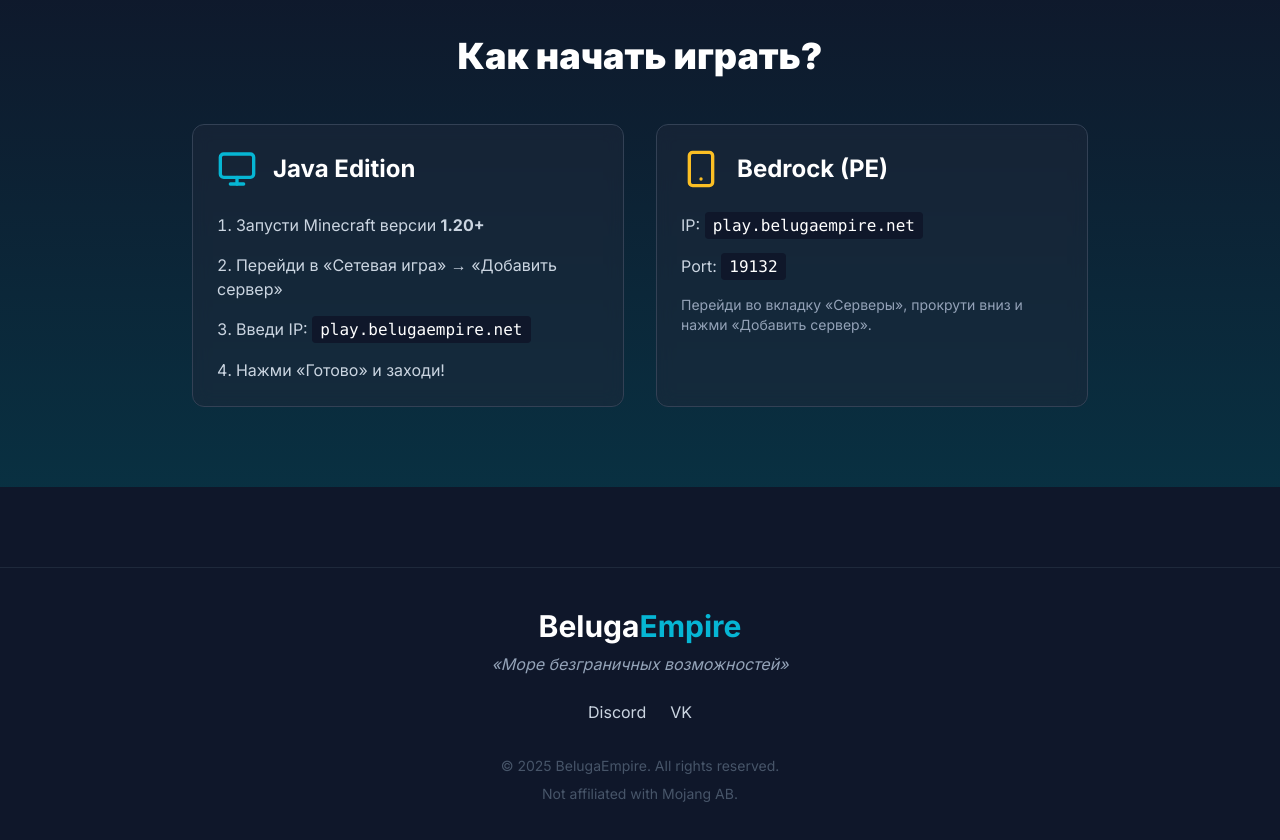
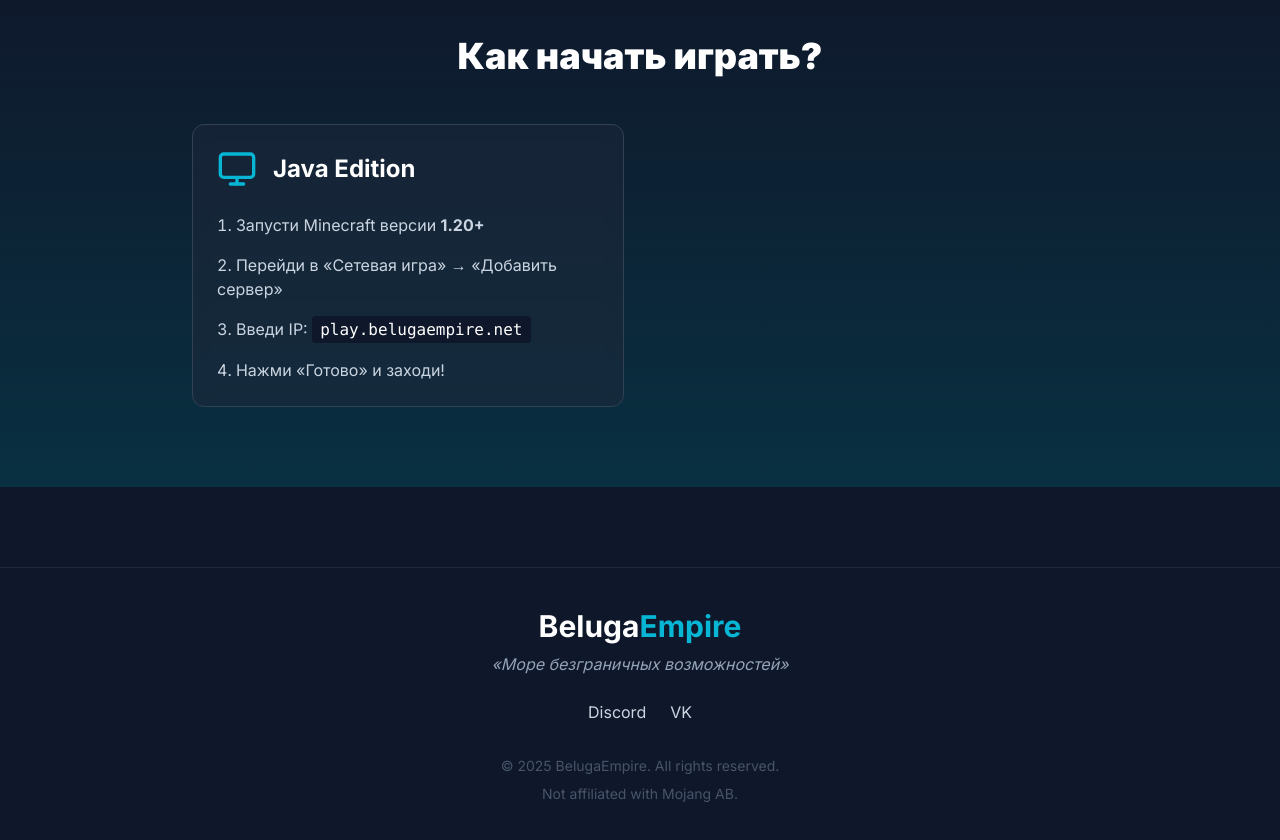
Before and after one commit to c0nfid/BelugaEmpire-Web, a React (Vite) app: page / in a window 1280 px wide. Shown: the part 4500-5340 px from the top of the page. Built offline with nearby package versions, Linux system fonts and the light colour scheme.

Commit message:
Remove Bedrock version support (unused)
Add Docker Compose

```diff
--- a/src/components/sections/HowToJoin.tsx
+++ b/src/components/sections/HowToJoin.tsx
@@ -1,4 +1,4 @@
-import { Monitor, Smartphone } from 'lucide-react';
+import { Monitor } from 'lucide-react';
 import { Card } from '../ui/Card';
 
 export const HowToJoin = () => {
@@ -21,20 +21,7 @@
               <li>Нажми «Готово» и заходи!</li>
             </ol>
           </Card>
-
-          {/* Bedrock */}
-          <Card className="bg-slate-800/50 backdrop-blur border-beluga-gold/30">
-            <div className="flex items-center gap-4 mb-6">
-              <Smartphone size={40} className="text-beluga-gold" />
-              <h3 className="text-2xl font-bold">Bedrock (PE)</h3>
-            </div>
-            <ul className="space-y-4 text-slate-300">
-              <li>IP: <span className="text-white font-mono bg-slate-900 px-2 py-1 rounded select-all">play.belugaempire.net</span></li>
-              <li>Port: <span className="text-white font-mono bg-slate-900 px-2 py-1 rounded select-all">19132</span></li>
-              <li className="text-sm mt-4 text-slate-400">Перейди во вкладку «Серверы», прокрути вниз и нажми «Добавить сервер».</li>
-            </ul>
-          </Card>
-        </div>
+          </div>
       </div>
     </section>
   );
```
Also changed, not shown: docker-compose.yml (added, +9 -0 lines), tsconfig.node.json (added, +10 -0 lines), 2 other files (tests, documents, lock files or other folders).
